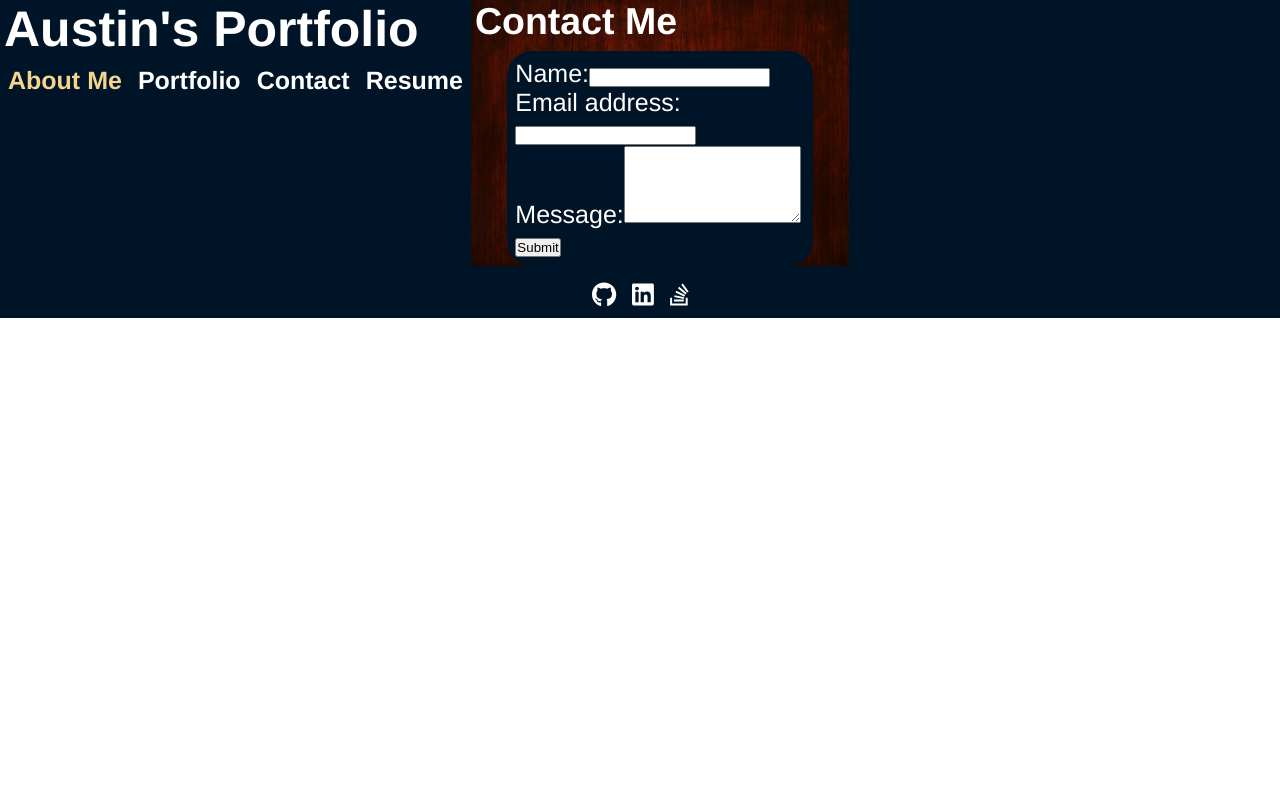
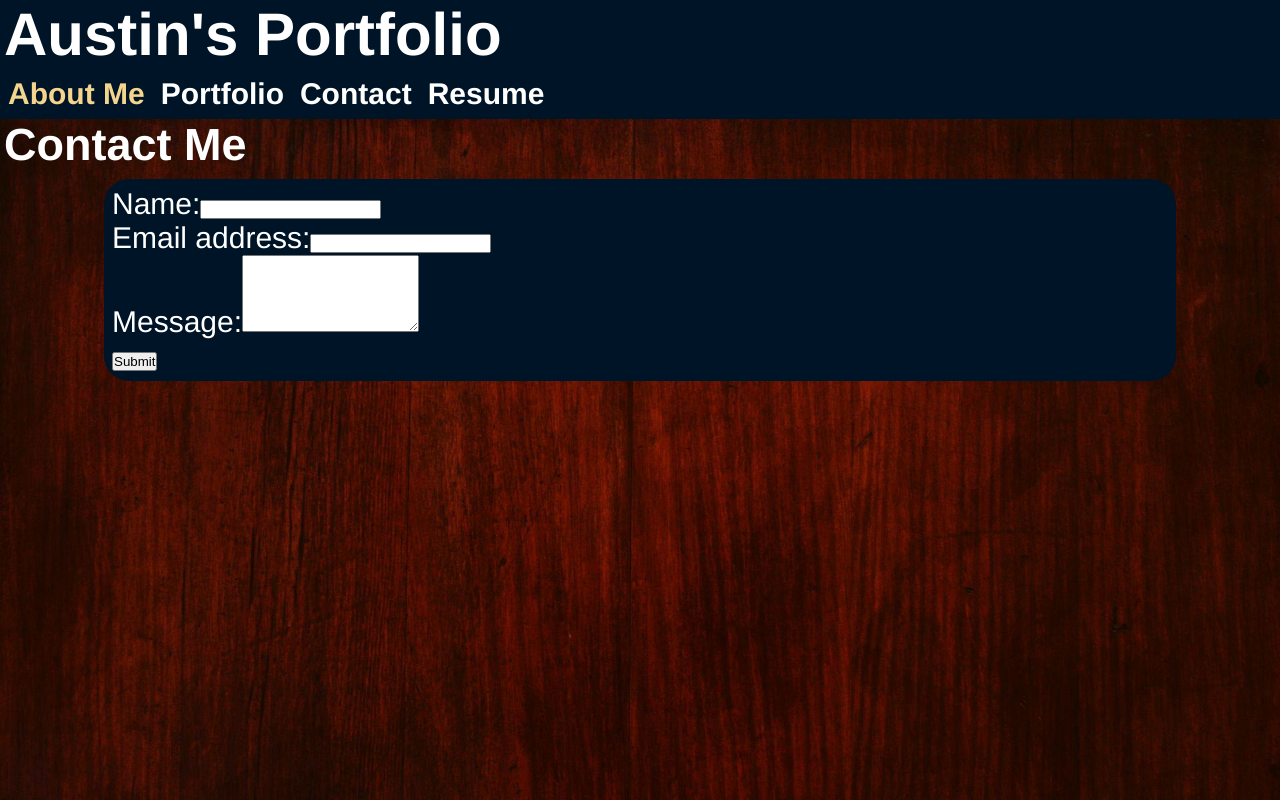
Before and after one commit to austin-espinal/web-dev-portfolio, a React (Create React App) app: page /contact in a window 1280 px wide. Shown: the top 800 px of the page. Built offline with nearby package versions, Linux system fonts and the light colour scheme.

Commit message:
fixed email submission and page view port

```diff
--- a/src/App.js
+++ b/src/App.js
@@ -1,5 +1,5 @@
 import React from 'react';
-import { BrowserRouter as Router, Route, Routes } from 'react-router-dom';
+import { Route, Routes } from 'react-router-dom';
 
 import Header from './components/Header';
 import Footer from './components/Footer';
@@ -11,10 +11,10 @@ import './assets/css/style.css'
 
 function App() {
   return (
-    <Router>
     <div className="App bg">
-        <div className="flex-row">
+      <div>
         <Header />
+      </div>
       <div>
         <Routes>
           <Route path="/" element={<About />} />
@@ -23,10 +23,10 @@ function App() {
           <Route path="/resume" element={<Resume />} />
         </Routes>
       </div>
-        </div>
+      <div>
         <Footer></Footer>
       </div>
-    </Router>
+    </div>
   );
 }
 
--- a/src/assets/css/style.css
+++ b/src/assets/css/style.css
@@ -16,13 +16,15 @@
       margin: 0;
       padding: 0;
       box-sizing: border-box;
+    }
+
+    body {
+      font-family: Helvetica, Arial, sans-serif;
+      color: white;
 }
-
-body {
-    font-family: Helvetica, Arial, sans-serif;
-    color: white;
+.page {
+  min-height: 100vh;
 }
-
 .bg {
     background-color: var(--primary-color);
 }
@@ -808,6 +810,9 @@ nav a:hover{
       width: 400px;
       height: 200px;
   }
+  body {
+    font-size: 25px;
+  }
 
     .col-md-auto {
       flex-grow: 1;
@@ -871,7 +876,7 @@ nav a:hover{
   }
 
   body {
-    font-size: 25px;
+    font-size: 30px;
   }
 
     nav {
--- a/src/components/About/index.js
+++ b/src/components/About/index.js
@@ -3,7 +3,7 @@ import profileImage from "../../assets/images/me2.jpg"
 
 function About() {
     return (
-        <main className="bg-image">
+        <main className="bg-image page">
             <div className="flex-row">
                 <h2 className="m-1">About Me</h2>
                 <div className="container">
--- a/src/components/Contact/index.js
+++ b/src/components/Contact/index.js
@@ -35,16 +35,17 @@ function Contact() {
     function handleSubmit(e) {
         e.preventDefault();
         // console.log(formState);
-        emailjs.sendForm(process.env.SERVICE_ID, process.env.TEMPLATE_ID, form.current, process.env.USER_ID)
+        emailjs.sendForm('service_9dtm9jn', 'template_1rg4cmj', form.current, 'rZAizi5PK_QF7BXfB')
             .then((result) => {
                 console.log(result.text);
+                window.location.reload(false);
             }, (error) => {
                 console.log(error.text);
             });
     }
 
     return (
-        <main className="bg-image">
+        <main className="bg-image page">
             <h2 className="ml-1">Contact Me</h2>
             <div className="container">
                 <div className="bg round-25 m-2 p-2">
--- a/src/components/Portfolio/index.js
+++ b/src/components/Portfolio/index.js
@@ -3,7 +3,7 @@ import Project from '../Project';
 
 function Portfolio() {
     return (
-        <main className="bg-image">
+        <main className="bg-image page">
             <h2 className="ml-1">Portfolio</h2>
             <Project></Project>
         </main>
--- a/src/components/Project/index.js
+++ b/src/components/Project/index.js
@@ -53,7 +53,7 @@ function Project() {
     return (
         <div>
             {projects.map((project) => (
-                <div className="card flex-row text-center col-sm-12 col-xl-6 justify-space-around">
+                <div className="card flex-row text-center col-sm-12 col-md-6 col-xl-6 justify-space-around">
                     <div className="bg m-2">
                         <div className="card-header">
                             <img
--- a/src/components/Resume/index.js
+++ b/src/components/Resume/index.js
@@ -3,7 +3,7 @@ import myResume from "../../assets/web-dev-resume.pdf"
 
 function Resume() {
     return (
-        <main className="bg-image">
+        <main className="bg-image page">
             <h2 className="mb-1 ml-1">Resume</h2>
             <p className="ml-2">To download my resume, please click here: <a href={myResume} download ="Austin Espinal's Resume">My Resume</a></p>
             <h3 className="mt-2 ml-1">Front-end Proficiencies:</h3>
--- a/src/index.js
+++ b/src/index.js
@@ -1,12 +1,16 @@
 import React from 'react';
 import ReactDOM from 'react-dom';
-import './index.css';
+// import './index.css';
 import App from './App';
 import reportWebVitals from './reportWebVitals';
+import { BrowserRouter as Router } from 'react-router-dom';
+
 
 ReactDOM.render(
   <React.StrictMode>
+    <Router>
     <App />
+    </Router>
   </React.StrictMode>,
   document.getElementById('root')
 );
```
Lines whose indentation alone changed are shown as unchanged.
